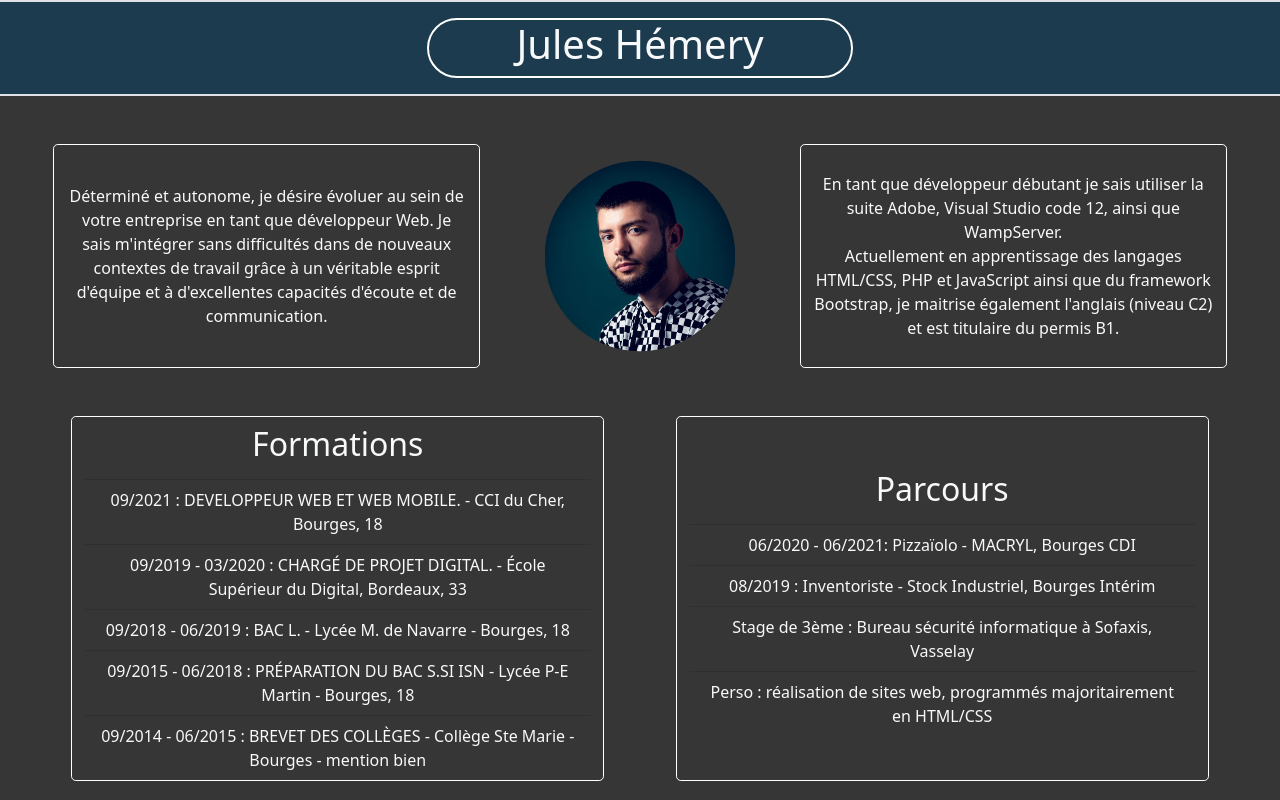
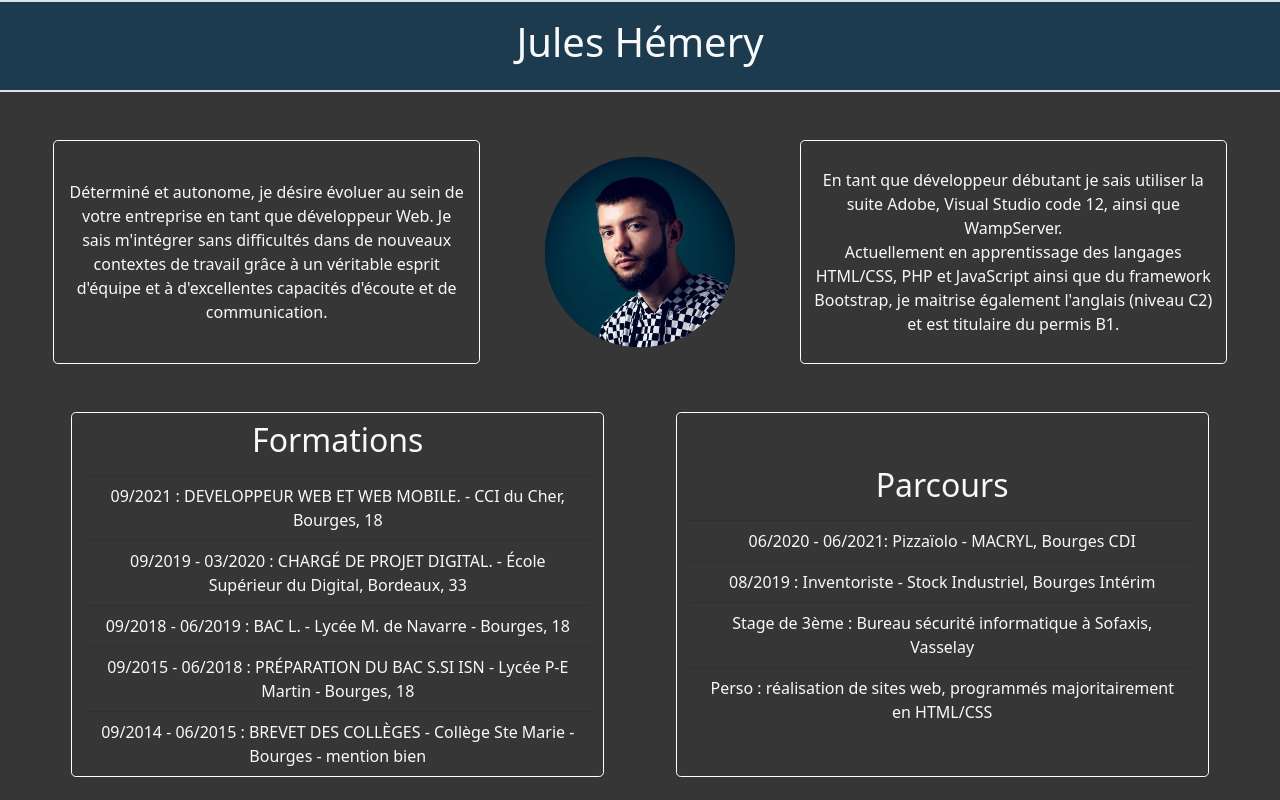
Before and after one commit to Couvbat/Cv_jules, a plain HTML site: page index.html in a window 1280 px wide. Shown: the top 800 px of the page. Drawn offline with nearby package versions, Linux system fonts and the light colour scheme.

Commit message:
removed pill

```diff
--- a/index.html
+++ b/index.html
@@ -14,7 +14,7 @@
     <header class="container-fluid mb-5">
 
         <div class="row justify-content-center border-top border-bottom border-2">
-            <div class="col-lg-4 col-md-6 col-sm-8 my-3 border border-2 border-white rounded-pill text-center text-light">
+            <div class="col-lg-4 col-md-6 col-sm-8 my-3 text-center text-light">
                 <h1>Jules Hémery</h1>
             </div>
         </div>
```
